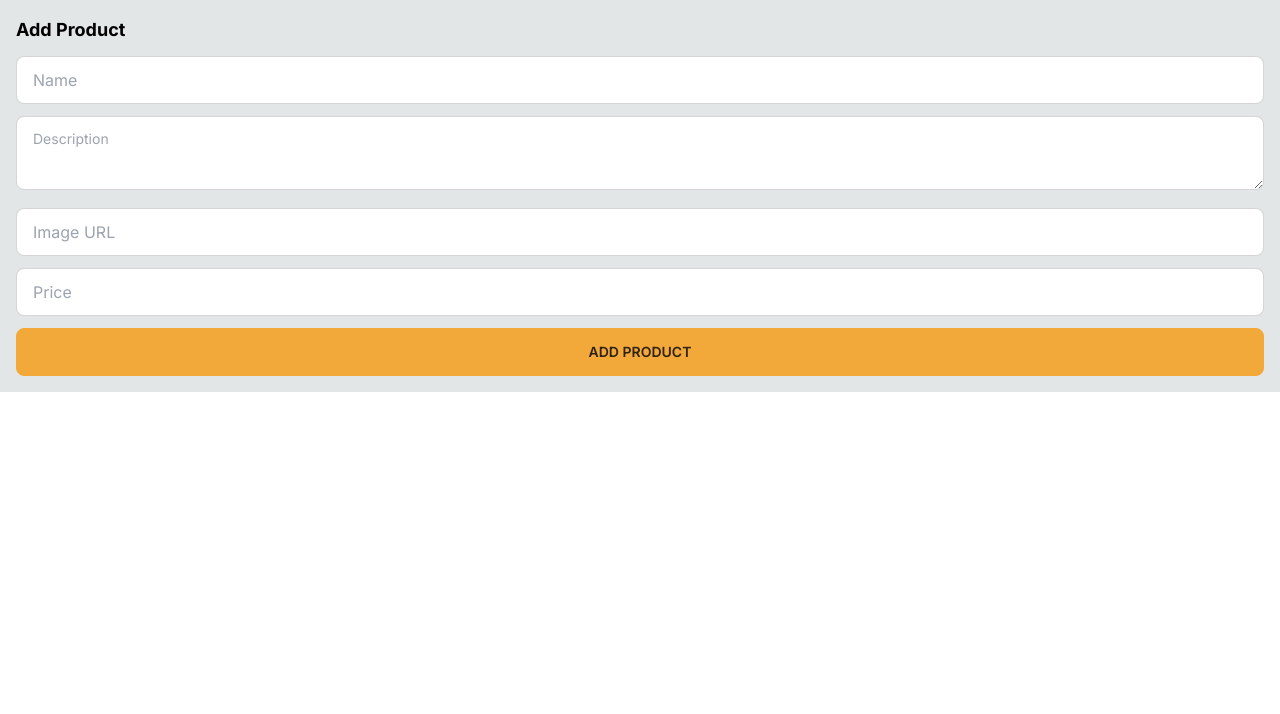
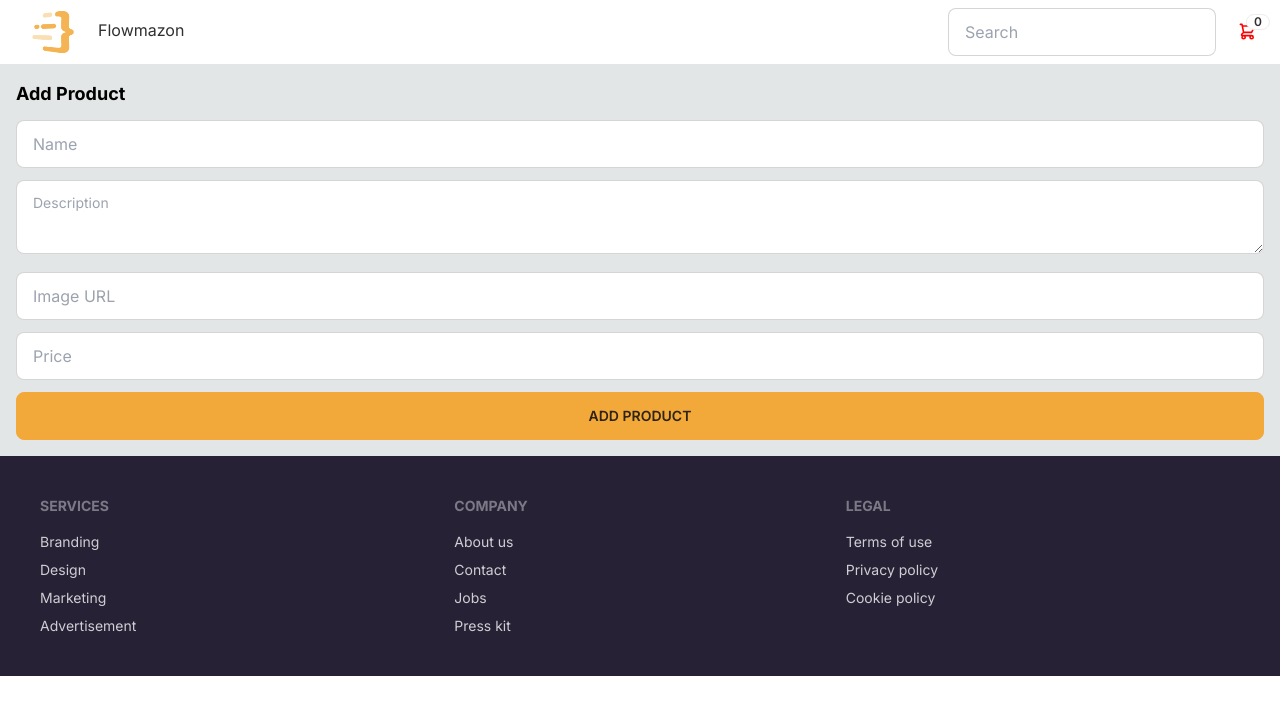
Before and after one commit to UmurDenizDikmen/E-Commerce-Nextjs, a Next.js app: page /add-product in a window 1280 px wide. Shown: the top 714 px of the page. Built offline with nearby package versions, Linux system fonts and the light colour scheme; no server answers.

Commit message:
getcreateCardadded

```diff
--- a/src/app/layout.tsx
+++ b/src/app/layout.tsx
@@ -1,6 +1,8 @@
 import "./globals.css";
 import type { Metadata } from "next";
 import { Inter } from "next/font/google";
+import Navbar from "@/components/Navbar";
+import Footer from "@/components/Footer";
 
 const inter = Inter({ subsets: ["latin"] });
 
@@ -17,7 +19,9 @@ export default function RootLayout({
   return (
     <html lang="en">
       <body className={inter.className}>
+        <Navbar />
         <main className="p-4 max-w-7xl m-auto min-w-[300px]">{children}</main>
+        <Footer />
       </body>
     </html>
   );
--- /dev/null
+++ b/src/app/loading.tsx
@@ -0,0 +1,7 @@
+import React from "react";
+
+const LoadingPage = () => {
+  return <span className="loading loading-dots loading-lg m-auto block"></span>;
+};
+
+export default LoadingPage;
--- /dev/null
+++ b/src/app/products/[id]/action.ts
@@ -0,0 +1,27 @@
+"use server";
+import { getCart, createCart } from "@/lib/cart";
+import { prisma } from "@/lib/prismadb";
+import { revalidatePath } from "next/cache";
+
+export async function incerementProductQuantity(productId: string) {
+  const cart = (await getCart()) ?? (await createCart());
+  const articleInCart = cart.items.find((item) => item.productId);
+  if (articleInCart) {
+    await prisma.cartItem.update({
+      where: { id: articleInCart.id },
+      data: {
+        quantity: { increment: 1 },
+      },
+    });
+  } else {
+    await prisma.cartItem.create({
+      data: {
+        cartId: cart.id,
+        productId,
+        quantity: 1,
+      },
+    });
+  }
+
+  revalidatePath("/products/[id]");
+}
--- a/src/app/products/[id]/page.tsx
+++ b/src/app/products/[id]/page.tsx
@@ -4,6 +4,8 @@ import Image from "next/image";
 import PriceTag from "@/components/PriceTag";
 import { cache } from "react";
 import { Metadata } from "next";
+import AddToCartButton from "@/components/AddToCartButton";
+import { incerementProductQuantity } from "./action";
 
 type ProductPageProps = {
   params: {
@@ -62,6 +64,10 @@ export default async function ProductPage({
         <h1 className="text-5xl font-bold text-black">{name}</h1>
         <PriceTag price={price} className="mt-4" />
         <p className="py-6">{description}</p>
+        <AddToCartButton
+          productId={product.id}
+          incerementProductQuantity={incerementProductQuantity}
+        />
       </div>
     </div>
   );
--- /dev/null
+++ b/src/components/AddToCartButton.tsx
@@ -0,0 +1,51 @@
+"use client";
+import { useState, useTransition } from "react";
+
+type AddToCartButtonProps = {
+  productId: string;
+  incerementProductQuantity: (productId: string) => Promise<void>;
+};
+
+const AddToCartButton = ({
+  productId,
+  incerementProductQuantity,
+}: AddToCartButtonProps) => {
+  const [isPending, startTransition] = useTransition();
+  const [success, setSuccess] = useState<boolean>(false);
+  return (
+    <div className="flex items-center gap-2">
+      <button
+        className="btn btn-primary"
+        onClick={() => {
+          setSuccess(false);
+          startTransition(async () => {
+            await incerementProductQuantity(productId);
+            setSuccess(true);
+          });
+        }}
+      >
+        Add to Cart
+        <svg
+          xmlns="https://www.w3.org/2000/svg"
+          className="h-5 w-5"
+          fill="none"
+          viewBox="0 0 25 25"
+          stroke="red"
+        >
+          <path
+            strokeLinecap="round"
+            strokeLinejoin="round"
+            strokeWidth="2"
+            d="M3 3h2l.4 2M7 13h10l4-8H5.4M7 13L5.4 5M7 13l-2.293 2.293c-.63.63-.184 1.707.707 1.707H17m0 0a2 2 0 100 4 2 2 0 000-4zm-8 2a2 2 0 11-4 0 2 2 0 014 0z"
+          />
+        </svg>
+      </button>
+      {isPending ? <span className="loading loading-spinner loading-md" /> : ""}
+      {!isPending && success && (
+        <span className="text-success">Added to Cart</span>
+      )}
+    </div>
+  );
+};
+
+export default AddToCartButton;
--- /dev/null
+++ b/src/components/Footer.tsx
@@ -0,0 +1,30 @@
+const Footer = () => {
+  return (
+    <footer className="bg-neutral p-10 text-neutral-content">
+      <div className="footer m-auto max-w-7xl">
+        <div>
+          <span className="footer-title">Services</span>
+          <a className="link-hover link">Branding</a>
+          <a className="link-hover link">Design</a>
+          <a className="link-hover link">Marketing</a>
+          <a className="link-hover link">Advertisement</a>
+        </div>
+        <div>
+          <span className="footer-title">Company</span>
+          <a className="link-hover link">About us</a>
+          <a className="link-hover link">Contact</a>
+          <a className="link-hover link">Jobs</a>
+          <a className="link-hover link">Press kit</a>
+        </div>
+        <div>
+          <span className="footer-title">Legal</span>
+          <a className="link-hover link">Terms of use</a>
+          <a className="link-hover link">Privacy policy</a>
+          <a className="link-hover link">Cookie policy</a>
+        </div>
+      </div>
+    </footer>
+  );
+};
+
+export default Footer;
--- /dev/null
+++ b/src/components/Navbar.tsx
@@ -0,0 +1,48 @@
+import Link from "next/link";
+import Image from "next/image";
+import logo from "public/images/logo.png";
+import { redirect } from "next/navigation";
+import ShoppingCardButton from "./ShoppingCardButton";
+import { getCart } from "@/lib/cart";
+
+async function searchProducts(formData: FormData) {
+  "use server";
+  const searchQuery = formData.get("searchQuery")?.toString() as string;
+  if (searchQuery) {
+    redirect("/search?query=" + searchQuery);
+  }
+}
+
+export default async function Navbar() {
+  const cart = await getCart();
+  return (
+    <div className="bg-base-100">
+      <div className="navbar max-w-7xl m-auto flex-col sm:flex-row gap-2">
+        <div className="flex-1">
+          <Link href={"/"}>
+            <Image
+              src={logo}
+              className="btn btn-ghost text-xl normal-case"
+              height={90}
+              width={90}
+              alt={""}
+            />
+            Flowmazon
+          </Link>
+        </div>
+        <div className="flex-none gap-2">
+          <form action={searchProducts}>
+            <div className="form-control">
+              <input
+                name="searchQuery"
+                placeholder="Search"
+                className="input input-bordered w-full min-w-[100%]"
+              />
+            </div>
+          </form>
+          <ShoppingCardButton cart={cart} />
+        </div>
+      </div>
+    </div>
+  );
+}
--- /dev/null
+++ b/src/components/ShoppingCardButton.tsx
@@ -0,0 +1,64 @@
+"use client";
+import { ShoppingCart } from "@/lib/cart";
+import formatPrice from "@/lib/format";
+import Link from "next/link";
+
+type ShoppingCardButtonProps = {
+  cart: ShoppingCart | null;
+};
+
+const ShoppingCardButton = ({ cart }: ShoppingCardButtonProps) => {
+  function closeDropdown() {
+    const elem = document.activeElement as HTMLElement;
+    if (elem) {
+      elem.blur();
+    }
+  }
+  return (
+    <div className="dropdown dropdown-end">
+      <label tabIndex={0} className="btn-ghost btn-circle btn">
+        <div className="indicator">
+          <svg
+            xmlns="https://www.w3.org/2000/svg"
+            className="h-5 w-5"
+            fill="none"
+            viewBox="0 0 25 25"
+            stroke="red"
+          >
+            <path
+              strokeLinecap="round"
+              strokeLinejoin="round"
+              strokeWidth="2"
+              d="M3 3h2l.4 2M7 13h10l4-8H5.4M7 13L5.4 5M7 13l-2.293 2.293c-.63.63-.184 1.707.707 1.707H17m0 0a2 2 0 100 4 2 2 0 000-4zm-8 2a2 2 0 11-4 0 2 2 0 014 0z"
+            />
+          </svg>
+          <span className="badge badge-sm indicator-item">
+            {cart?.size || 0}
+          </span>
+        </div>
+      </label>
+      <div
+        tabIndex={0}
+        className="card dropdown-content card-compact mt-3 w-52 bg-base-100 shadow z-30"
+      >
+        <div className="card-body">
+          <span className="text-lg font-bold ">{cart?.size || 0}</span>
+          <span className="text-info">
+            Subtotal:{formatPrice(cart?.subtotal || 0)}
+          </span>
+          <div className="card-actions">
+            <Link
+              className="btn btn-primary btn-block"
+              href={"/cart"}
+              onClick={closeDropdown}
+            >
+              View cart
+            </Link>
+          </div>
+        </div>
+      </div>
+    </div>
+  );
+};
+
+export default ShoppingCardButton;
--- /dev/null
+++ b/src/lib/cart.ts
@@ -0,0 +1,50 @@
+import { cookies } from "next/dist/client/components/headers";
+import { prisma } from "@/lib/prismadb";
+import { Prisma } from "@prisma/client";
+
+export type CartWithProduct = Prisma.CartGetPayload<{
+  include: { items: { include: { product: true } } };
+}>;
+
+export type ShoppingCart = CartWithProduct & {
+  size: number;
+  subtotal: number;
+};
+
+export async function getCart(): Promise<ShoppingCart | null> {
+  const localCartId = cookies().get("localCartId")?.value;
+  const cart = localCartId
+    ? await prisma.cart.findUnique({
+        where: { id: localCartId },
+        include: { items: { include: { product: true } } },
+      })
+    : null;
+
+  if (!cart) {
+    return null;
+  }
+
+  return {
+    ...cart,
+    size: cart.items.reduce((acc, items) => acc + items.quantity, 0),
+    subtotal: cart.items.reduce(
+      (acc, items) => acc + items.quantity * items.product.price,
+      0
+    ),
+  };
+}
+
+export async function createCart(): Promise<ShoppingCart> {
+  const newCart = await prisma.cart.create({
+    data: {},
+  });
+
+  cookies().set("localCartId", newCart.id);
+
+  return {
+    ...newCart,
+    items: [],
+    size: 0,
+    subtotal: 0,
+  };
+}
```
Also changed, not shown: 1 other file (tests, documents, lock files or other folders).
